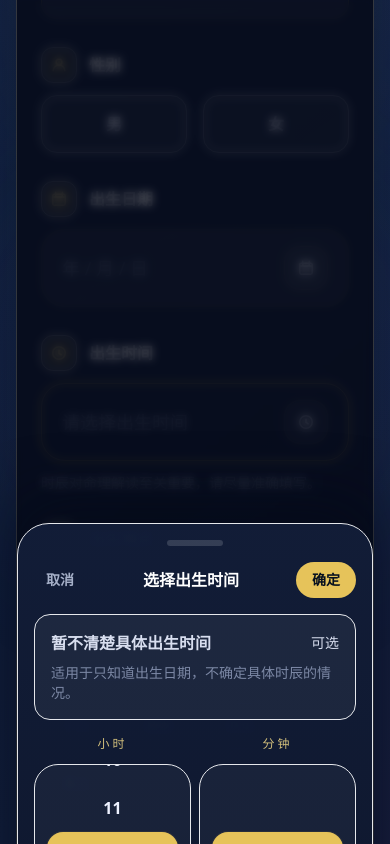
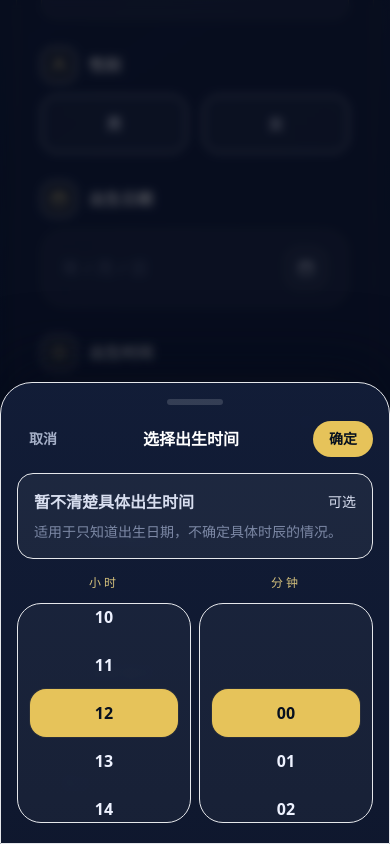
Before and after one commit to wangkun164719-debug/mingyu-frontend, a React (Vite) app: page /measure in a window 390 px wide. Both pictures are taken after a click on the button "请选择出生时间". Shown: the part 442-1286 px from the top of the page. Built offline with nearby package versions, Linux system fonts and the light colour scheme.

Commit message:
fix: stabilize mobile picker sheet layout

```diff
--- a/src/components/BirthPickerField.jsx
+++ b/src/components/BirthPickerField.jsx
@@ -1,4 +1,5 @@
 import { useEffect, useMemo, useRef, useState } from "react";
+import { createPortal } from "react-dom";
 import { CalendarIcon, ClockIcon } from "./Icons";
 
 const WEEK_LABELS = ["日", "一", "二", "三", "四", "五", "六"];
@@ -181,15 +182,15 @@ function LayerShell({ isMobile, title, children, open, onClose, onConfirm }) {
   }
 
   if (isMobile) {
-    return (
-      <div className="fixed inset-0 z-50">
+    const mobileLayer = (
+      <div className="fixed inset-0 z-[60]">
         <button
           type="button"
           className="absolute inset-0 bg-[#030712]/70 backdrop-blur-sm"
           onClick={onClose}
           aria-label="关闭选择器"
         />
-        <div className="absolute inset-x-0 bottom-0 max-h-[85vh] overflow-hidden rounded-t-[32px] border border-gold-500/18 bg-[linear-gradient(180deg,rgba(18,29,56,0.98),rgba(15,24,47,0.98))] px-4 pb-[calc(env(safe-area-inset-bottom,0px)+16px)] pt-4 shadow-[0_-20px_60px_rgba(4,10,24,0.55)] animate-modal sm:px-6">
+        <div className="absolute inset-x-0 bottom-0 max-h-[85dvh] overflow-hidden rounded-t-[32px] border border-gold-500/18 bg-[linear-gradient(180deg,rgba(18,29,56,0.98),rgba(15,24,47,0.98))] px-4 pb-[calc(env(safe-area-inset-bottom,0px)+16px)] pt-4 shadow-[0_-20px_60px_rgba(4,10,24,0.55)] animate-modal sm:px-6">
           <div className="mx-auto mb-4 h-1.5 w-14 rounded-full bg-white/15" />
           <div className="mb-4 flex items-center justify-between gap-4">
             <button
@@ -208,10 +209,14 @@ function LayerShell({ isMobile, title, children, open, onClose, onConfirm }) {
               确定
             </button>
           </div>
-          <div className="max-h-[calc(85vh-92px)] overflow-y-auto pb-1">{children}</div>
+          <div className="max-h-[calc(85dvh-92px)] overflow-y-auto overscroll-contain pb-1">
+            {children}
+          </div>
         </div>
       </div>
     );
+
+    return typeof document !== "undefined" ? createPortal(mobileLayer, document.body) : mobileLayer;
   }
 
   return (
@@ -244,7 +249,7 @@ function WheelColumn({ label, options, selectedValue, onSelect, tall = false })
   const scrollRef = useRef(null);
   const snapTimeoutRef = useRef(null);
   const isMobile = useIsMobile();
-  const wheelHeight = tall ? (isMobile ? 220 : 260) : isMobile ? 184 : 220;
+  const wheelHeight = isMobile ? 220 : tall ? 260 : 220;
   const edgePadding = Math.max(0, Math.round((wheelHeight - WHEEL_ITEM_HEIGHT) / 2));
 
   useEffect(() => {
```
